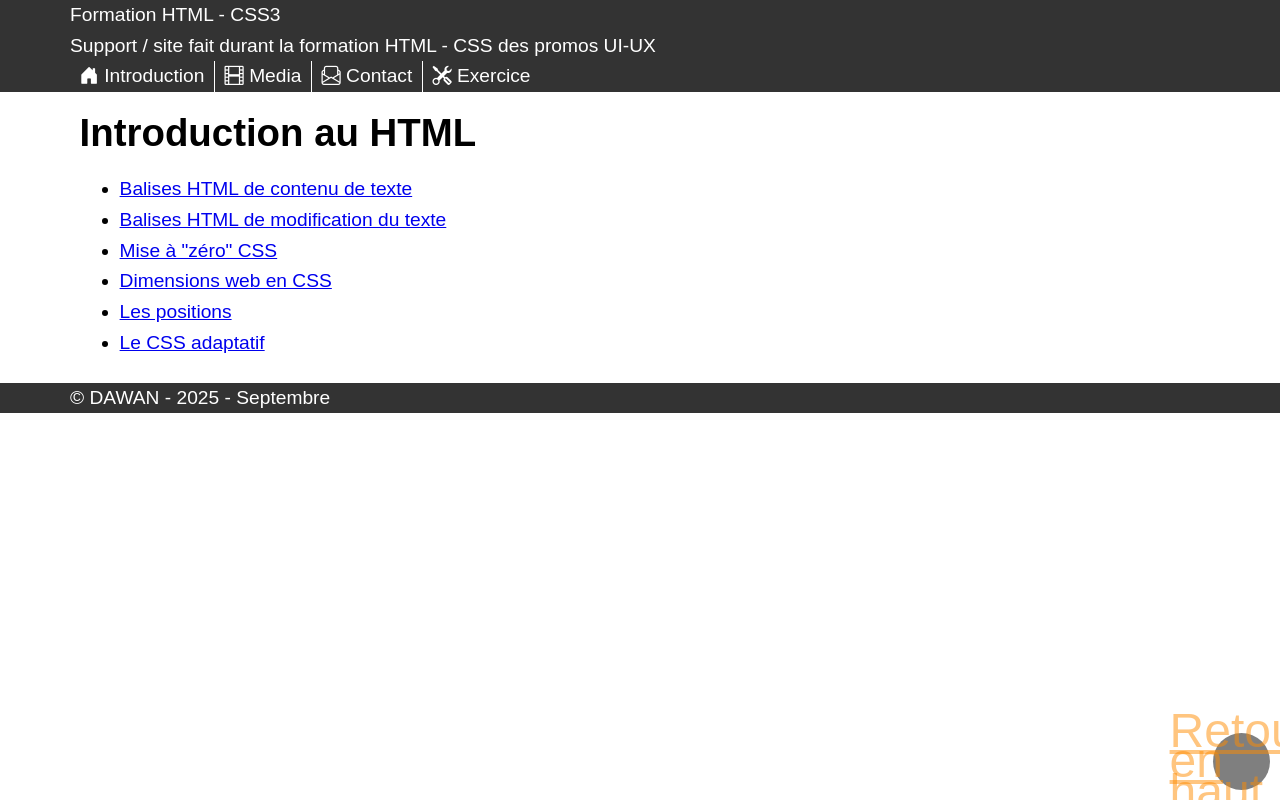
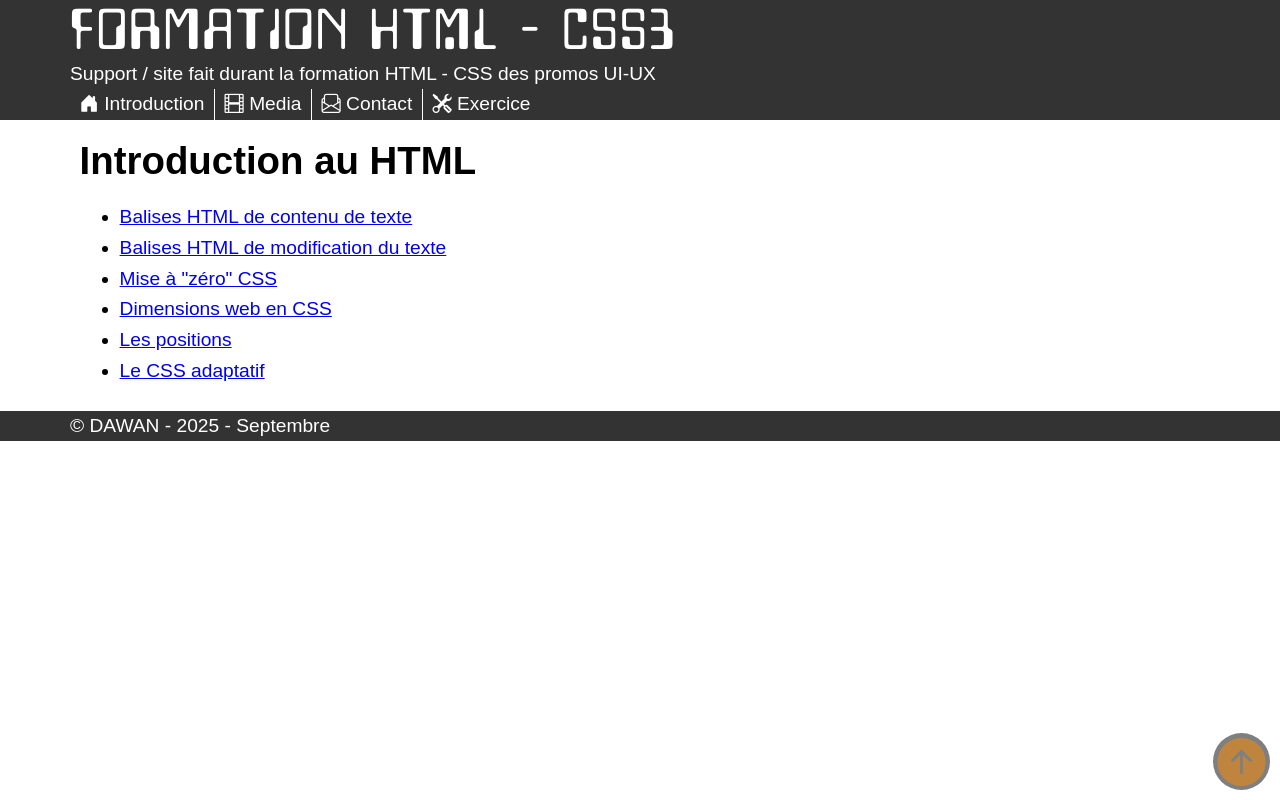
Before and after one commit to nicoduflot/2025-09-01-html-css, a plain HTML site: page contact.html in a window 1280 px wide. Drawn offline with Linux system fonts and the light colour scheme.

Commit message:
manipuler les icônes et transformer la forme des bordures

```diff
--- a/contact.html
+++ b/contact.html
@@ -14,7 +14,7 @@
 <body>
     <header role="banner" id="top">
         <div class="container">
-            <span>Formation HTML - CSS3</span>
+            <span class="site-title">Formation HTML - CSS3</span>
             <p>
                 Support / site fait durant la formation HTML - CSS des promos UI-UX
             </p>
@@ -61,7 +61,7 @@
         </div>
     </footer>
     <div class="go-top">
-        <a href="#top">Retour en haut</a>
+        <a href="#top" title="retour en haut"><i class="bi bi-arrow-up-circle-fill"></i></a>
     </div>
 </body>
 </html>
```
Also changed, not shown: media.html (+2 -2 lines).
